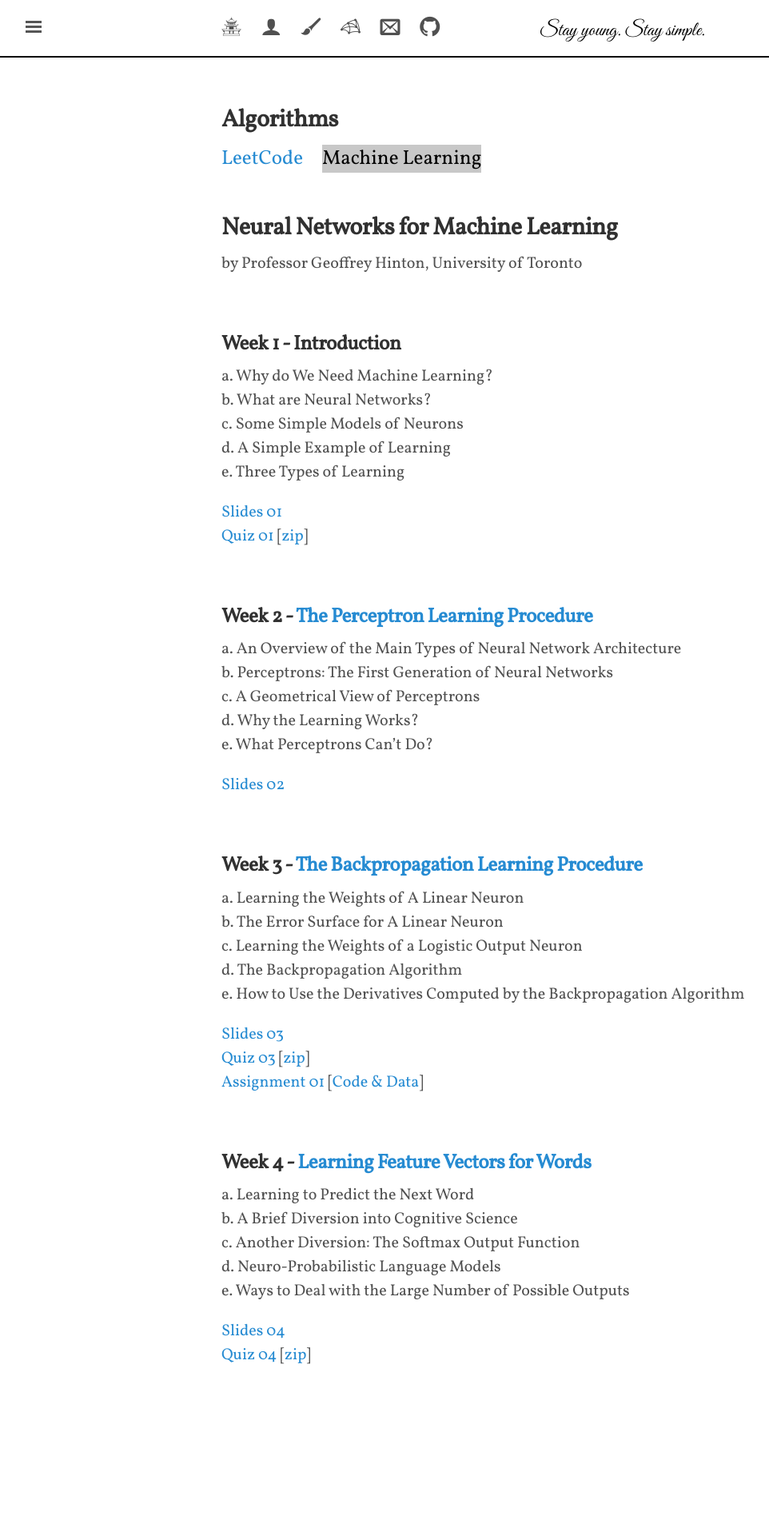
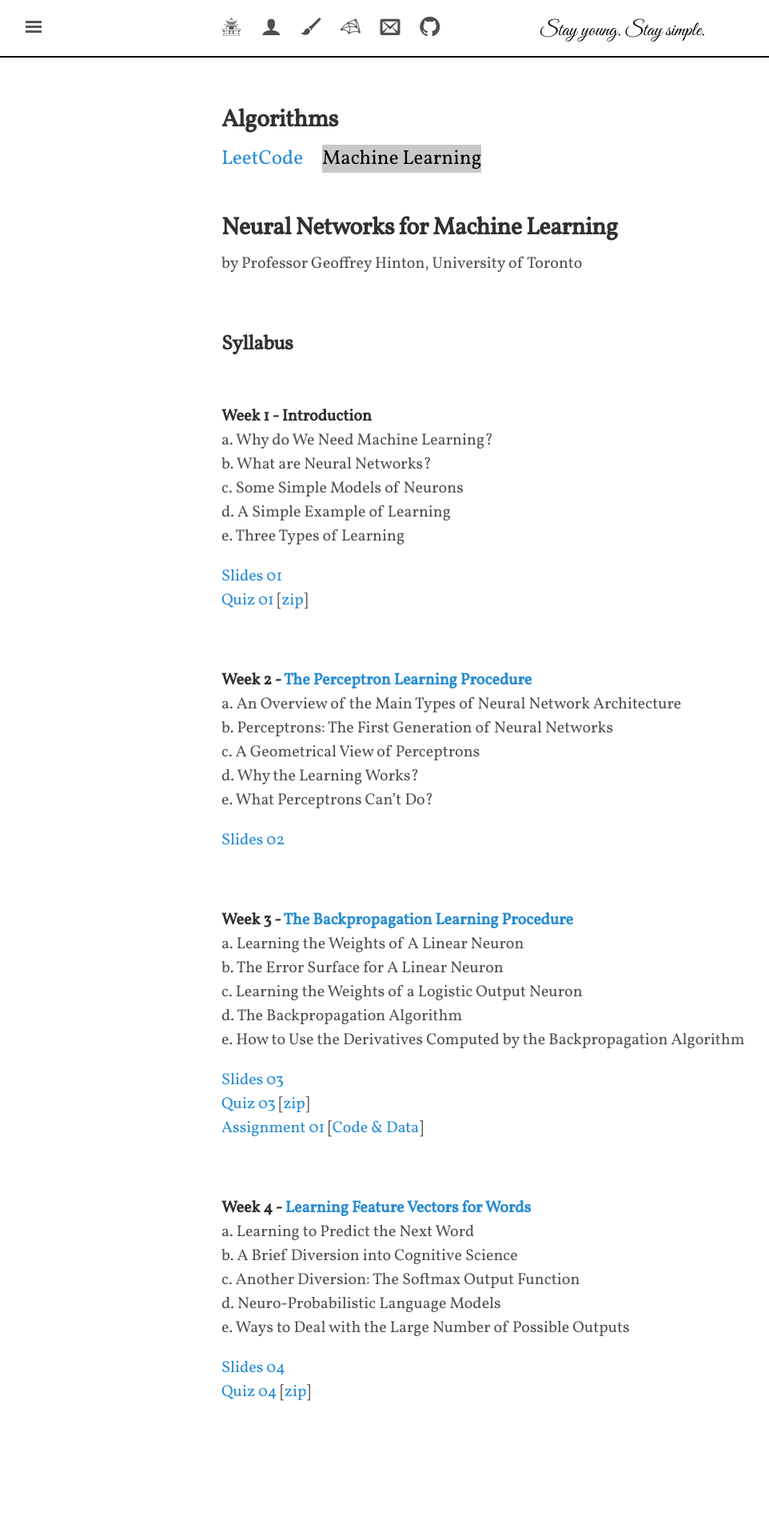
Before and after one commit to shevapato2008/myBlog, a Jekyll site: the page built from algorithms/machinelearning/nnml/index.md, in a window 1280 px wide. Shown: the whole page at 80% size, without its empty margins (3-965 px from the left). Built offline with Jekyll 4.4.1, drawn with Linux system fonts in a browser that asks for light colours; some web fonts are replaced; comment, search, counter and statistics services are not loaded; before the commit the page ends 1860 px from its top, so only the background shows below that.

Commit message:
Updated.

```diff
--- a/algorithms/machinelearning/nnml/index.md
+++ b/algorithms/machinelearning/nnml/index.md
@@ -9,7 +9,11 @@ by Professor Geoffrey Hinton, University of Toronto
 
 <br>
 
-## Week 1 - Introduction<br>
+## Syllabus
+
+<br>
+
+**Week 1 - Introduction**<br>
 a. Why do We Need Machine Learning?<br>
 b. What are Neural Networks?<br>
 c. Some Simple Models of Neurons<br>
@@ -22,7 +26,7 @@ e. Three Types of Learning<br>
 
 <br>
 
-## Week 2 - [The Perceptron Learning Procedure]({{site.baseurl}}/algorithms/machinelearning/nnml/week2)<br>
+**Week 2 - [The Perceptron Learning Procedure]({{site.baseurl}}/algorithms/machinelearning/nnml/week2)**<br>
 a. An Overview of the Main Types of Neural Network Architecture<br>
 b. Perceptrons: The First Generation of Neural Networks<br>
 c. A Geometrical View of Perceptrons<br>
@@ -33,8 +37,7 @@ e. What Perceptrons Can't Do?<br>
 
 <br>
 
-## Week 3 - [The Backpropagation Learning Procedure]({{site.baseurl}}/algorithms/machinelearning/nnml/week3)<br>
-
+**Week 3 - [The Backpropagation Learning Procedure]({{site.baseurl}}/algorithms/machinelearning/nnml/week3)**<br>
 a. Learning the Weights of A Linear Neuron<br>
 b. The Error Surface for A Linear Neuron<br>
 c. Learning the Weights of a Logistic Output Neuron<br>
@@ -49,8 +52,7 @@ e. How to Use the Derivatives Computed by the Backpropagation Algorithm<br>
 
 <br>
 
-## Week 4 - [Learning Feature Vectors for Words]({{site.baseurl}}/algorithms/machinelearning/nnml/week4)<br>
-
+**Week 4 - [Learning Feature Vectors for Words]({{site.baseurl}}/algorithms/machinelearning/nnml/week4)**<br>
 a. Learning to Predict the Next Word<br>
 b. A Brief Diversion into Cognitive Science<br>
 c. Another Diversion: The Softmax Output Function<br>
```
